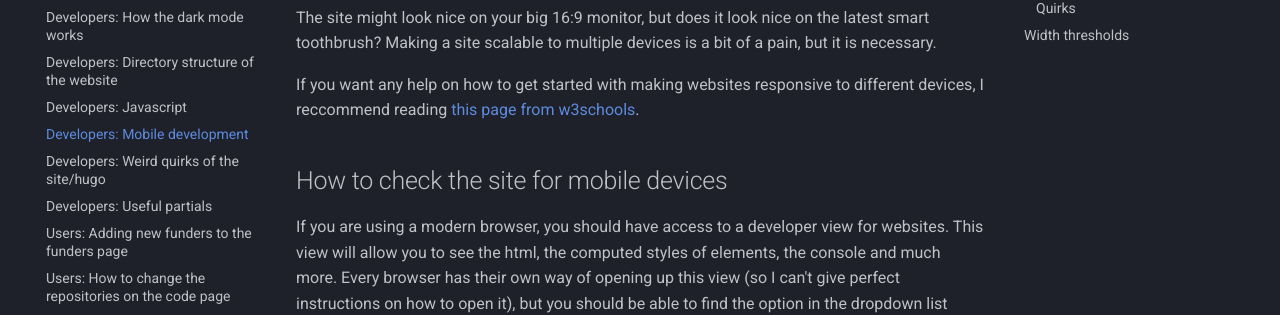
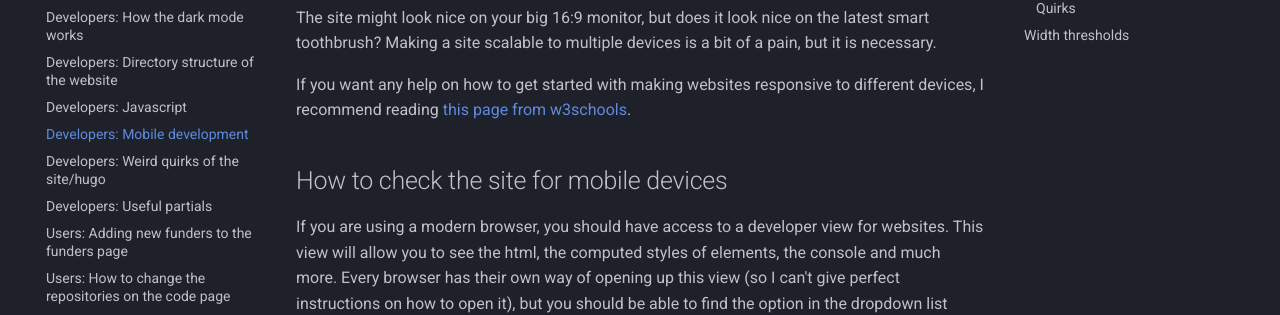
Before and after one commit to EpigeneticsExeter/EpigenomicsLabWeb, an MkDocs documentation site: the page built from documentation/docs/Developers-mobile-development.md, in a window 1280 px wide and 900 px high. Shown: the part 175-490 px from the top of the window. Built offline with MkDocs 1.6.1 and Material for MkDocs 9.7.7, drawn with Linux system fonts in a browser that asks for light colours; comment, search, counter and statistics services are not loaded.

Commit message:
docs(typo): spell recommend correctly

```diff
--- a/documentation/docs/Developers-mobile-development.md
+++ b/documentation/docs/Developers-mobile-development.md
@@ -5,7 +5,7 @@ latest smart toothbrush? Making a site scalable to multiple devices is a bit of
 a pain, but it is necessary.
 
 If you want any help on how to get started with making websites responsive to
-different devices, I reccommend reading
+different devices, I recommend reading
 [this page from w3schools](https://www.w3schools.com/html/html_responsive.asp).
 
 ## How to check the site for mobile devices
```
Also changed, not shown: documentation/docs/Users-update-bibliography.md (+1 -1 lines).
